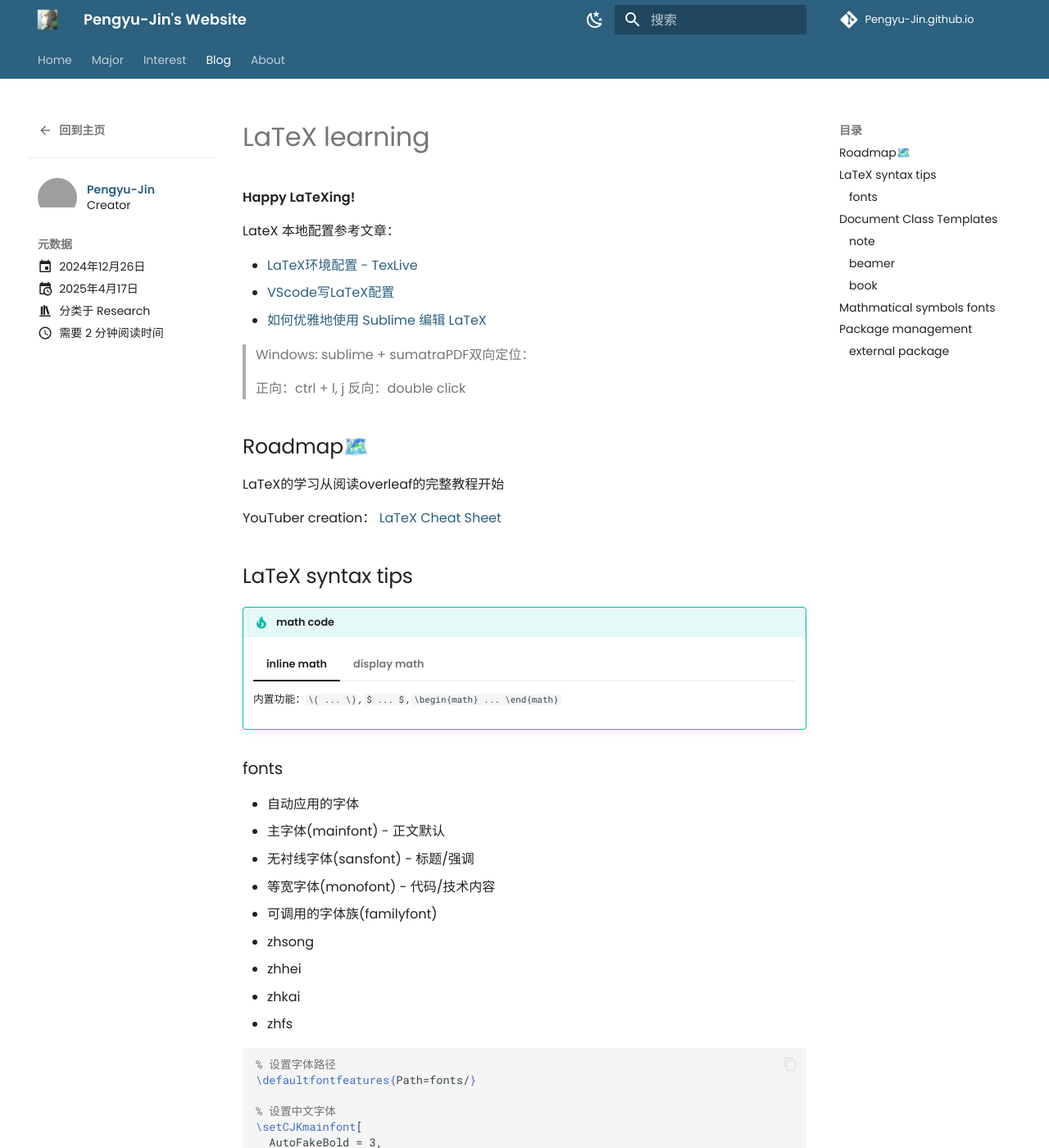
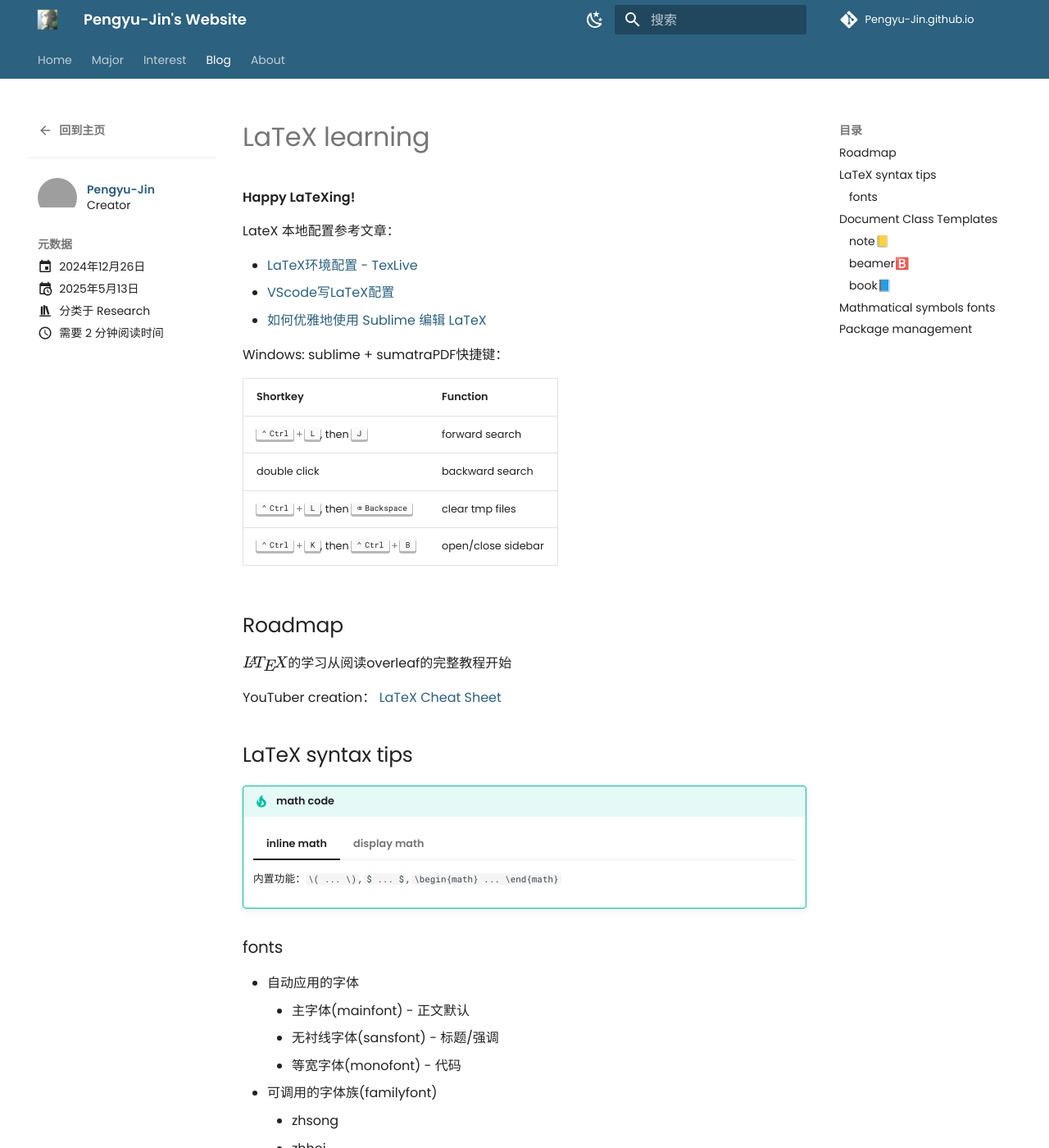
Before and after one commit to Pengyu-Jin/Pengyu-Jin.github.io, an MkDocs documentation site: the page built from docs/blog/posts/Latex.md, in a window 1280 px wide and 1400 px high. Shown: the whole window at 82% size. Built offline with MkDocs 1.6.1 and Material for MkDocs 9.7.7, drawn with Linux system fonts in a browser that asks for light colours; emoji names are drawn with the system emoji font; comment, search, counter and statistics services are not loaded; a style sheet for code colours, icons or effects is not loaded; some of the changed text lies outside the part shown; grey boxes are pictures that could not be loaded.

Commit message:
update blog

````diff
--- a/docs/blog/posts/Latex.md
+++ b/docs/blog/posts/Latex.md
@@ -2,7 +2,7 @@
 title: LaTeX learning
 date:
   created: 2024-12-26
-  updated: 2025-04-17
+  updated: 2025-05-13
 authors: [Pengyu-Jin]
 slug: LaTeX
 categories:
@@ -19,13 +19,19 @@
 - [VScode写LaTeX配置](https://blog.csdn.net/BO_S__/article/details/136129261){:target="_blank"}
 - [如何优雅地使用 Sublime 编辑 LaTeX](https://zhuanlan.zhihu.com/p/635088283){:target="_blank"}
 
-> Windows: sublime + sumatraPDF双向定位：
->
-> 正向：ctrl + l, j
-> 反向：double click
 
-## Roadmap🗺️
-LaTeX的学习从阅读overleaf的完整教程开始
+Windows: sublime + sumatraPDF快捷键：
+
+| Shortkey | Function |
+| --- | --- |
+| ++ctrl+l++, then ++j++ | forward search |
+| double click | backward search |
+| ++ctrl+l++, then ++backspace++ | clear tmp files |
+| ++ctrl+k++, then ++ctrl+b++ | open/close sidebar |
+
+
+## Roadmap
+\(\LaTeX{}\)的学习从阅读overleaf的完整教程开始
 
 YouTuber creation： [LaTeX Cheat Sheet](https://www.newthinktank.com/2019/01/latex-tutorial/){:target="_blank"}
 
@@ -50,8 +56,6 @@
 
         ✨ pairs of dollar sign is no longer recommended: [Why use `\[...\]` in place of `$$...$$`?](https://texfaq.org/FAQ-dolldoll){:target="_blank"}
 
-        <br></br>
-
         实现多行公式，但只有一个编号：
 
         ```latex
@@ -66,39 +70,41 @@
 ### fonts
 
 - 自动应用的字体
-  - 主字体(mainfont) - 正文默认
-  - 无衬线字体(sansfont) - 标题/强调
-  - 等宽字体(monofont) - 代码/技术内容
+    - 主字体(mainfont) - 正文默认
+    - 无衬线字体(sansfont) - 标题/强调
+    - 等宽字体(monofont) - 代码
 - 可调用的字体族(familyfont)
-  - zhsong
-  - zhhei
-  - zhkai
-  - zhfs
+    - zhsong
+    - zhhei
+    - zhkai
+    - zhfs
 
-```latex
-% 设置字体路径
-\defaultfontfeatures{Path=fonts/}
+=== "font settings"
 
-% 设置中文字体
-\setCJKmainfont[
-  AutoFakeBold = 3,
-  ItalicFont   = simkai.ttf
-]{simsun.ttc}
-\setCJKsansfont[AutoFakeBold=3]{simhei.ttf}
-\setCJKmonofont{simfang.ttf}
-\setCJKfamilyfont{zhsong}{simsun.ttc}[
-  AutoFakeBold = 3,
-  ItalicFont   = simkai.ttf
-]
-\setCJKfamilyfont{zhhei}{simhei.ttf}[AutoFakeBold=3]
-\setCJKfamilyfont{zhkai}{simkai.ttf}
-\setCJKfamilyfont{zhfs}{simfang.ttf}
+    ```latex
+    % 设置字体路径
+    \defaultfontfeatures{Path=fonts/}
 
-\newcommand*{\songti}{\CJKfamily{zhsong}}
-\newcommand*{\heiti}{\CJKfamily{zhhei}}
-\newcommand*{\kaishu}{\CJKfamily{zhkai}}
-\newcommand*{\fangsong}{\CJKfamily{zhfs}}
-```
+    % 设置中文字体
+    \setCJKmainfont[
+      AutoFakeBold = 3,
+      ItalicFont   = simkai.ttf
+    ]{simsun.ttc}
+    \setCJKsansfont[AutoFakeBold=3]{simhei.ttf}
+    \setCJKmonofont{simfang.ttf}
+    \setCJKfamilyfont{zhsong}{simsun.ttc}[
+      AutoFakeBold = 3,
+      ItalicFont   = simkai.ttf
+    ]
+    \setCJKfamilyfont{zhhei}{simhei.ttf}[AutoFakeBold=3]
+    \setCJKfamilyfont{zhkai}{simkai.ttf}
+    \setCJKfamilyfont{zhfs}{simfang.ttf}
+
+    \newcommand*{\songti}{\CJKfamily{zhsong}}
+    \newcommand*{\heiti}{\CJKfamily{zhhei}}
+    \newcommand*{\kaishu}{\CJKfamily{zhkai}}
+    \newcommand*{\fangsong}{\CJKfamily{zhfs}}
+    ```
 
 
 
@@ -121,7 +127,7 @@
 | UBC(University of British Columbia) blue theme | <ul><li>[Reference1: How to Quickly Change Beamer Colors -- Adam Noel](https://ramblingacademic.com/2015/12/08/how-to-quickly-overhaul-beamer-colors/#more-2470){:target="_blank"}</li><li>[Reference2: 简洁大方的 Latex Beamer 模板分享 -- Andrew的仓库](https://mp.weixin.qq.com/s/mOrMdd_mV6sKzgiVpLJoHg){:target="_blank"}</li></ul> |
 | Northwestern University theme| [wildcat: A modern, highly customizable beamer theme. -- Aaron Wolf](https://github.com/aarondwolf/wildcat){:target="_blank"}|
 
-### book:book:
+### book📘
 | Template | Link or Reference  |
 | --- | --- |
 | Beautybook | <ul><li>[Reference1: A very Beautiful LaTeX Book Template, Happy LaTeXing!](https://github.com/BeautyLaTeX/Beautybook){:target="_blank"}</li><li>[Reference2: live-in-xjtu-medical-school西安交通大学医学部生活指南](https://github.com/echore/live-in-xjtu-medical-school?tab=readme-ov-file){:target="_blank"}</li></ul> |
@@ -157,10 +163,15 @@
 
 ## Package management
 
-### external package
-遵循alpha-beta原则，先加载必要的包，再加载其他包。
+=== "preamble"
 
-\usepackage{amsmath}
-\usepackage{geometry}
-\usepackage{graphicx}
-\usepackage{hyperref}
+    ```latex
+    \usepackage{amsmath}
+    \usepackage{amssymb}
+    \usepackage{graphicx}
+    \graphicspath{{figures/}}
+    \usepackage{float}
+    \usepackage{geometry}
+    \geometry{margin=1in}
+    \usepackage{hyperref}
+    ```
````
Also changed, not shown: other parts of docs/blog/posts/Latex.md (+2 -2 lines), docs/blog/posts/vmware.md (+1 -1 lines), docs/blog/posts/xiongge.md (+6 -4 lines), 1 other file.
